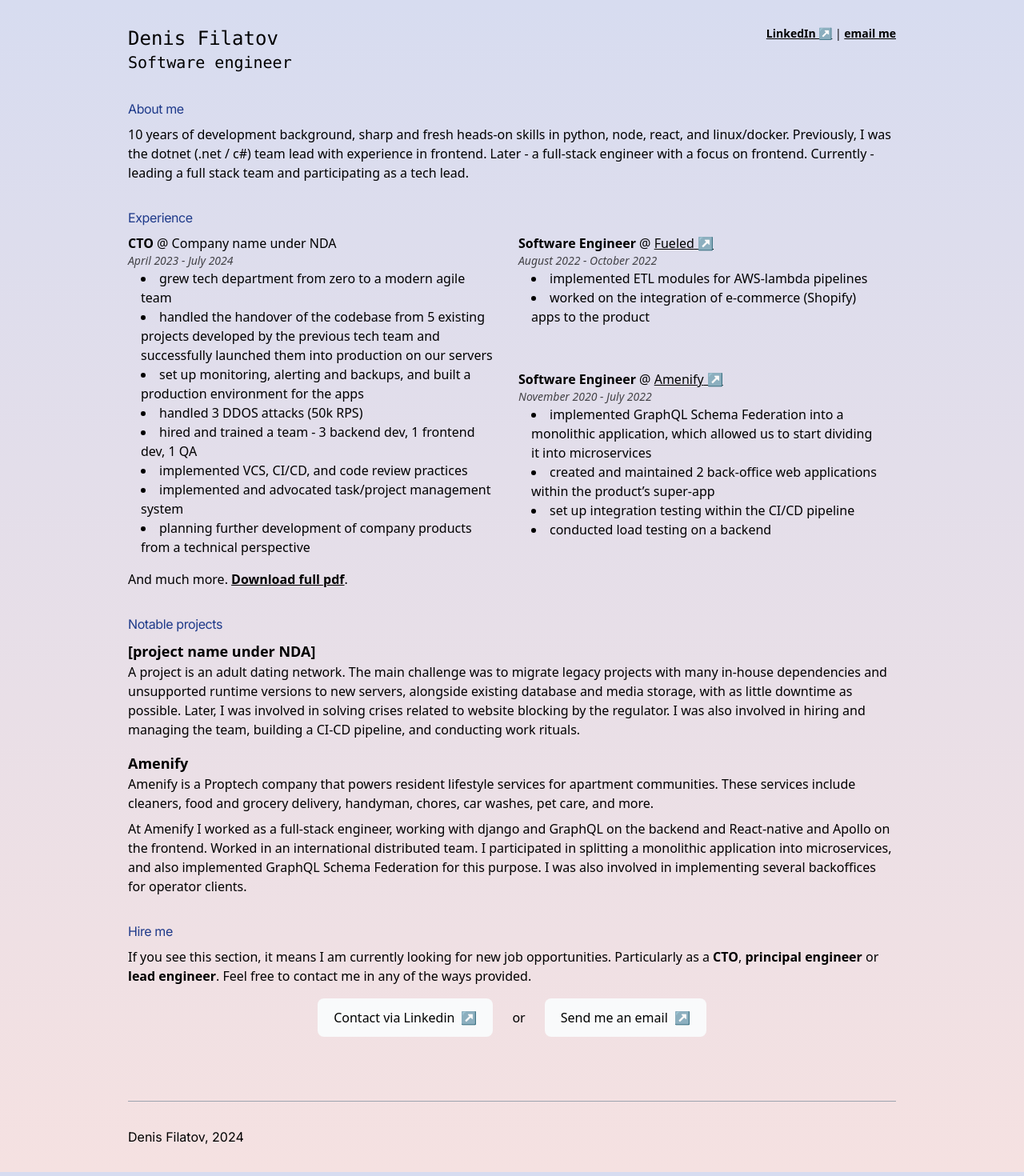
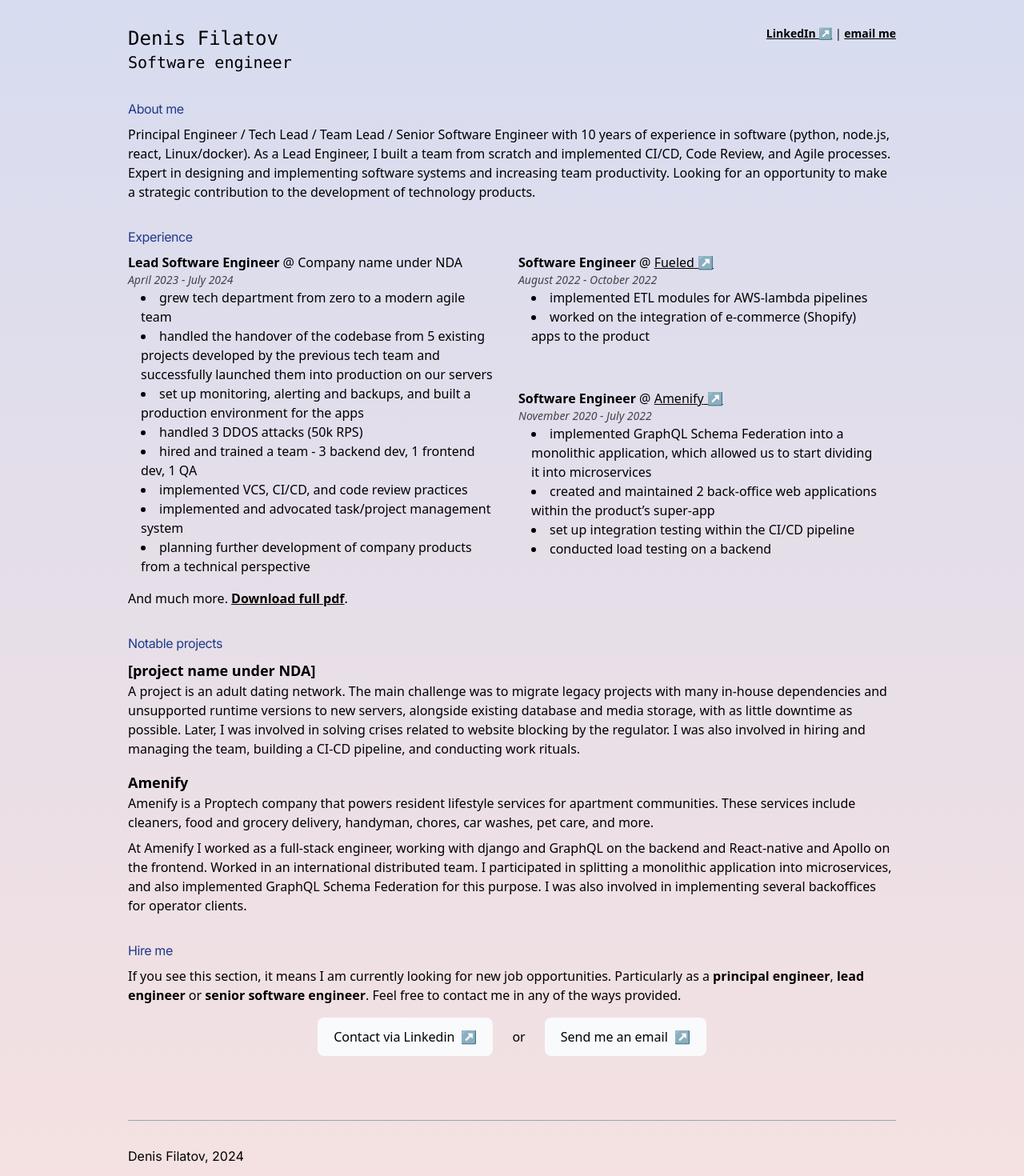
Before and after one commit to ichi404gh/personal_page, a Next.js app: page / in a window 1280 px wide. Shown: the top 1470 px of the page at 80% size. Built offline with nearby package versions, Linux system fonts and the light colour scheme.

Commit message:
update position wording and cv

```diff
--- a/src/app/page.tsx
+++ b/src/app/page.tsx
@@ -14,7 +14,7 @@ interface ExperienceEntry {
 const experience: ExperienceEntry[] = [
   {
     company: 'Company name under NDA',
-    title: 'CTO',
+    title: 'Lead Software Engineer',
     date: 'April 2023 - July 2024',
     bullets: [
       `grew tech department from zero to a modern agile team`,
@@ -79,10 +79,11 @@ export default function Home() {
 
         <Section title="About me">
           <p className="">
-            10 years of development background, sharp and fresh heads-on skills in python, node,
-            react, and linux/docker. Previously, I was the dotnet (.net / c#) team lead with
-            experience in frontend. Later - a full-stack engineer with a focus on frontend.
-            Currently - leading a full stack team and participating as a tech lead.
+            Principal Engineer / Tech Lead / Team Lead / Senior Software Engineer with 10 years of
+            experience in software (python, node.js, react, Linux/docker). As a Lead Engineer,
+            I built a team from scratch and implemented CI/CD, Code Review, and Agile processes.
+            Expert in designing and implementing software systems and increasing team productivity.
+            Looking for an opportunity to make a strategic contribution to the development of technology products.
           </p>
         </Section>
 
@@ -144,8 +145,10 @@ export default function Home() {
         <Section title="Hire me" enabled={true}>
           <p>
             If you see this section, it means I am currently looking for new job opportunities.
-            Particularly as a <span className="font-semibold">CTO</span>, <span
-            className="font-semibold">principal engineer</span> or <span className="font-semibold">lead engineer</span>.
+            Particularly as a&nbsp;
+            <span className="font-semibold">principal engineer</span>,&nbsp;
+            <span className="font-semibold">lead engineer</span> or&nbsp;
+            <span className="font-semibold">senior software engineer</span>.
             Feel free to contact me in any of the ways provided.
           </p>
           <div
```
Also changed, not shown: 1 other file (tests, documents, lock files or other folders).
